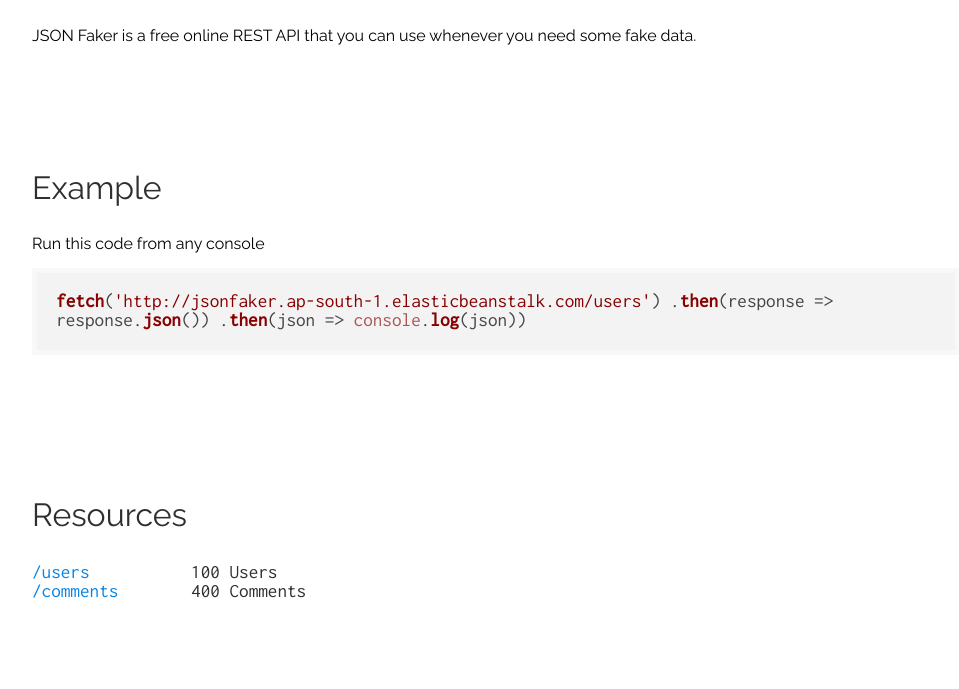
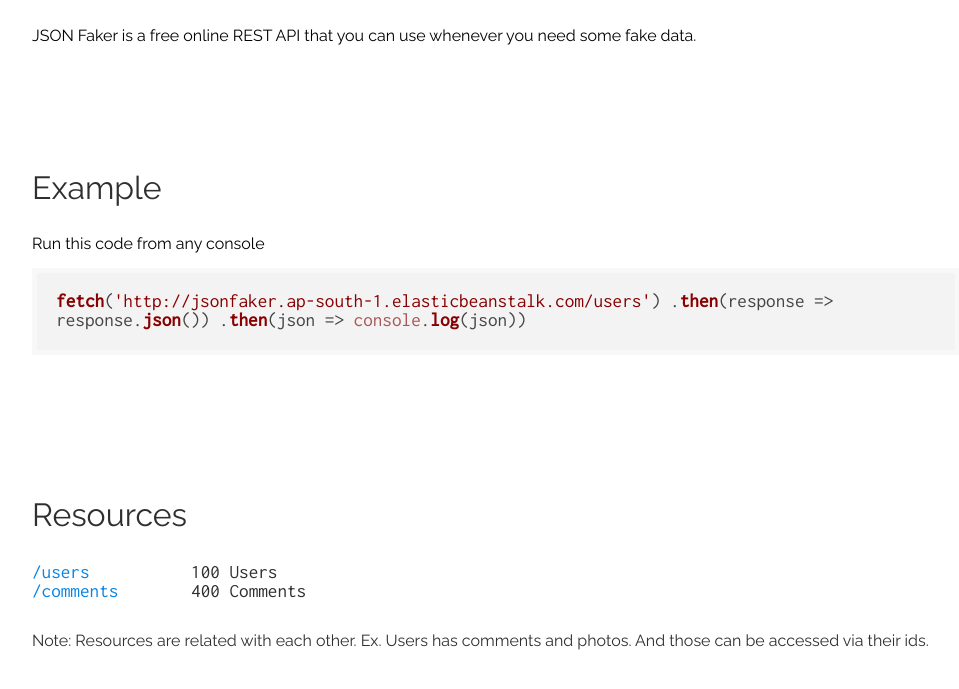
Before and after one commit to bijaydas/jsonfaker, a website: page public/index.html in a window 1280 px wide. Shown: the part 571-1260 px from the top of the page, without its empty margins (144-1103 px from the left). Before the commit the page ends 1220 px from the top, so only its background shows below. Drawn offline with nearby package versions, Linux system fonts and the light colour scheme.

Commit message:
Added note after resources

```diff
--- a/public/css/master.css
+++ b/public/css/master.css
@@ -88,3 +88,8 @@
 main.documentation .row .api-routes a {
     text-decoration: none;
 }
+
+main.documentation .row .note {
+    margin-top: 2rem;
+    color: var(--color-gray);
+}
--- a/public/index.html
+++ b/public/index.html
@@ -89,6 +89,11 @@
                         </tr>
                     </table>
                 </div>
+                <div class="note font-Raleway">
+                    <b>Note: </b> Resources are related with each other. Ex.
+                    Users has comments and photos. And those can be
+                    accessed via their ids.
+                </div>
             </div>
         </main>
 
```
